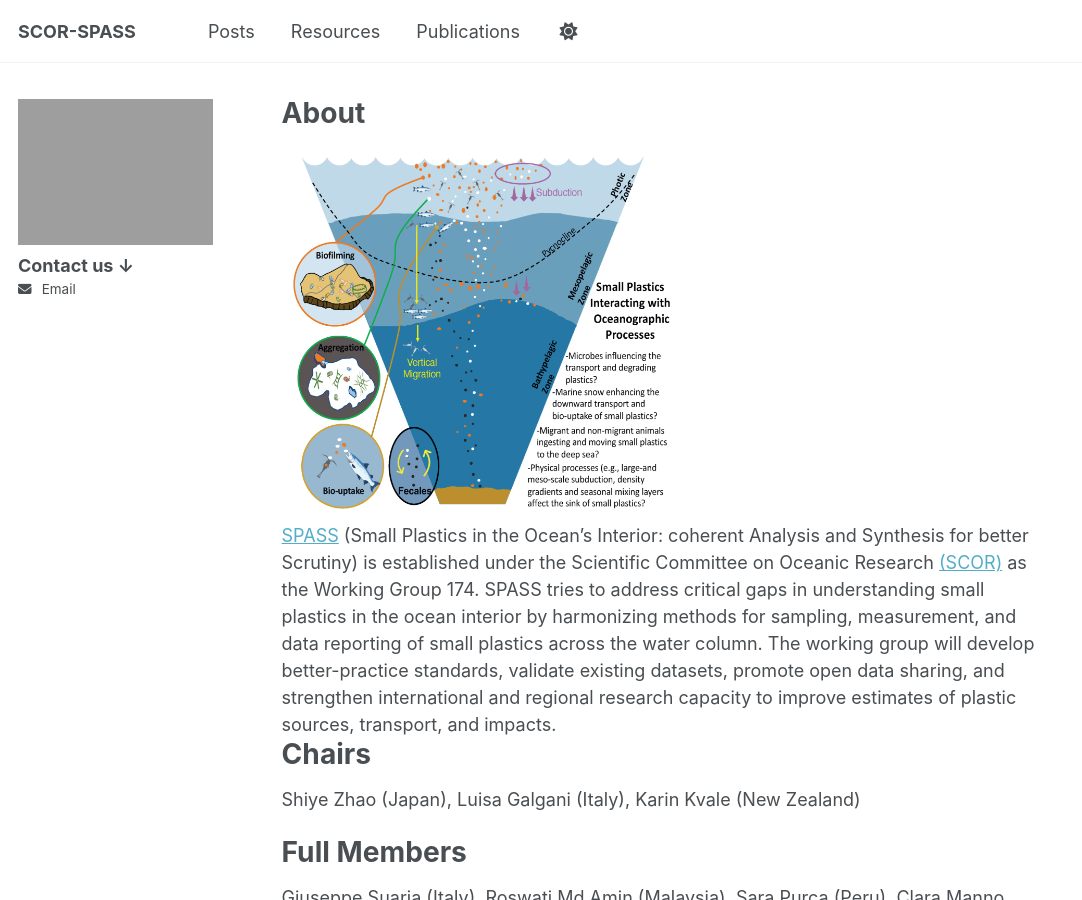
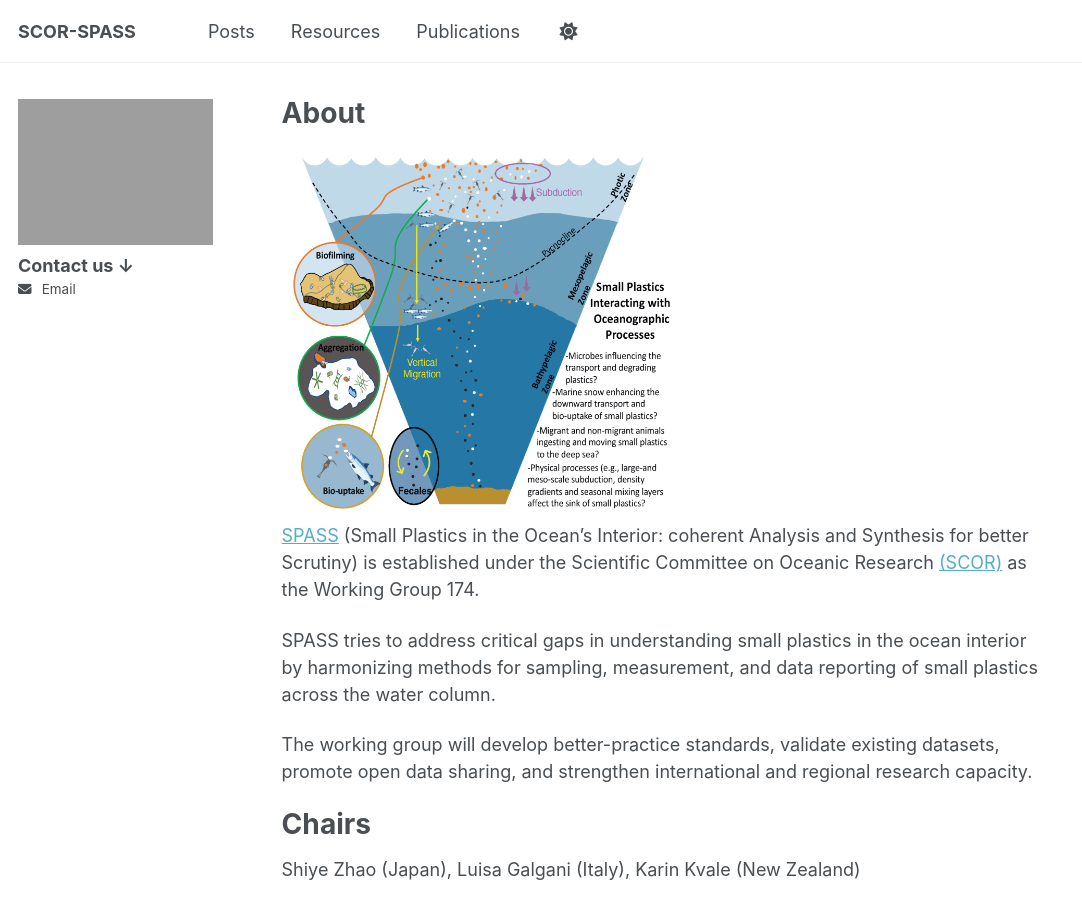
Before and after one commit to SCOR-SPASS/scor-spass.github.io, a Jekyll site: the page built from _pages/about.md, in a window 1280 px wide and 900 px high. Shown: the whole window, without its empty margins (0-1082 px from the left). Built offline with Jekyll 4.4.1, drawn with Linux system fonts in a browser that asks for light colours.

Commit message:
Update about.md

```diff
--- a/_pages/about.md
+++ b/_pages/about.md
@@ -20,19 +20,28 @@ redirect_from:
 
 <div class="spass-about">
   <img src="/images/SPASS.png" alt="SPASS logo" width="400">
-  <div class="spass-about-text">
-    <a href="https://scor-int.org/group/174/">SPASS</a>
-    (Small Plastics in the Ocean’s Interior: coherent Analysis and Synthesis for better Scrutiny)
-    is established under the Scientific Committee on Oceanic Research
-    <a href="https://scor-int.org/">(SCOR)</a>
-    as the Working Group 174. SPASS tries to address critical gaps in understanding
-    small plastics in the ocean interior by harmonizing methods for sampling,
-    measurement, and data reporting of small plastics across the water column.
-    The working group will develop better-practice standards, validate existing
-    datasets, promote open data sharing, and strengthen international and regional
-    research capacity to improve estimates of plastic sources, transport, and impacts.
+
+  <div class="spass-text">
+    <p>
+      <a href="https://scor-int.org/group/174/">SPASS</a>
+      (Small Plastics in the Ocean’s Interior: coherent Analysis and Synthesis for better Scrutiny)
+      is established under the Scientific Committee on Oceanic Research
+      <a href="https://scor-int.org/">(SCOR)</a> as the Working Group 174.
+    </p>
+
+    <p>
+      SPASS tries to address critical gaps in understanding small plastics in the ocean interior
+      by harmonizing methods for sampling, measurement, and data reporting of small plastics
+      across the water column.
+    </p>
+
+    <p>
+      The working group will develop better-practice standards, validate existing datasets,
+      promote open data sharing, and strengthen international and regional research capacity.
+    </p>
   </div>
 </div>
+
 
 Chairs
 ======
```
